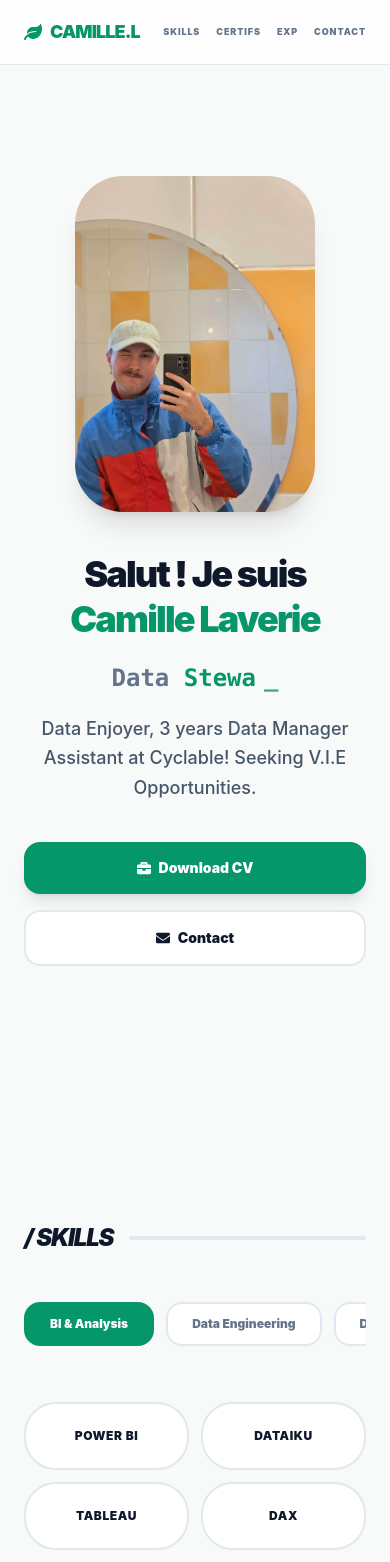
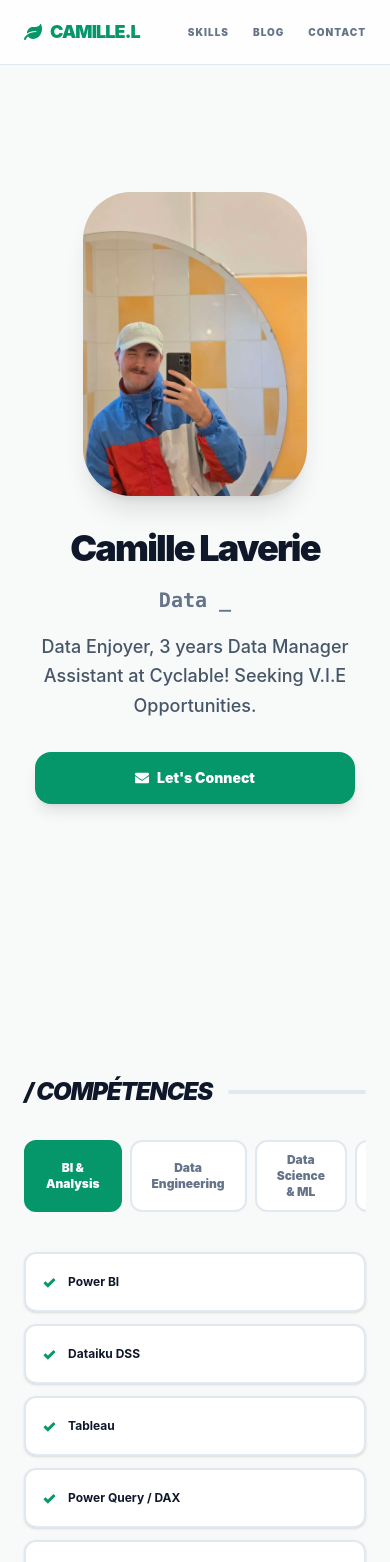
Before and after one commit to CamilleLV/portfolio-camille-laverie, a React (Vite) app: page / in a window 390 px wide. Shown: the top 1562 px of the page. Built offline with nearby package versions, Linux system fonts and the light colour scheme; the HTML template or start-up script is replaced by a standard one.

Commit message:
Feat: Restructuration des données JSON et module Blog ajouté

```diff
--- a/src/App.jsx
+++ b/src/App.jsx
@@ -1,49 +1,15 @@
 import React, { useState, useEffect } from 'react';
 import {
-  FaDatabase, FaChartPie, FaBrain, FaUsers, FaGraduationCap, FaBriefcase,
-  FaCode, FaLeaf, FaEnvelope, FaTrophy, FaAward, FaSearchPlus, FaTimes
+  FaBriefcase, FaCode, FaLeaf, FaEnvelope, FaCalendarAlt,
+  FaClock, FaArrowLeft
 } from "react-icons/fa";
 
-// --- DONNÉES ---
+// 🔹 IMPORTATION DU FICHIER JSON ET DU HUB D'ARTICLES
+import portfolioData from './portfolioData.json';
+import { postContents } from './posts';
+
 const images = ["images/profile1.png", "images/profile2.png", "images/profile3.png"];
 const typewriterWords = ["Engineer", "Analyst", "Steward", "Enthusiast"];
-
-const certifications = [
-  {
-    title: "Learning AI Through Visualization",
-    org: "Columbia+",
-    image: "images/certif_columbia_IA.png",
-    skills: ["Machine Learning", "LLMs"]
-  },
-  {
-    title: "TOEIC (800/990)",
-    org: "ETS",
-    image: "images/TOEIC.png",
-    skills: ["English", "Professional"]
-  },
-  {
-    title: "EuroGames Academy Program",
-    org: "EuroGames Lyon 2025",
-    image: "images/EuroGames_Lyon2025.png",
-    skills: ["Inclusivity", "Management"]
-  }
-];
-
-const skillCategories = [
-  { id: "bi", label: "BI & Analysis", skills: ["Power BI", "Dataiku", "Tableau", "DAX", "ETL"] },
-  { id: "eng", label: "Data Engineering", skills: ["SQL", "NoSQL", "Snowflake", "Modeling", "HiveQL"] },
-  { id: "ds", label: "Data Science", skills: ["Python", "Machine Learning", "NLP", "Pipelines", "KNIME"] }
-];
-
-const experience = [
-  {
-    title: "Data Manager Assistant",
-    company: "Cyclable",
-    period: "Aug 2023 — Today",
-    desc: "Audit et nettoyage de bases de données, automatisation de process (API, MAKE), support ERP CeGid.",
-    tags: ["Excel", "Python", "SQL", "API", "Make"]
-  }
-];
 
 function App() {
   const [imgIdx, setImgIdx] = useState(0);
@@ -52,7 +18,9 @@ function App() {
   const [charIdx, setCharIdx] = useState(0);
   const [isDeleting, setIsDeleting] = useState(false);
   const [activeSkillCat, setActiveSkillCat] = useState("bi");
-  const [selectedCert, setSelectedCert] = useState(null);
+
+  // Contient l'objet de métadonnées de l'article actif + son contenu injecté
+  const [activeArticle, setActiveArticle] = useState(null);
 
   useEffect(() => {
     const interval = setInterval(() => setImgIdx(idx => (idx + 1) % images.length), 5000);
@@ -79,139 +47,165 @@ function App() {
     return () => clearTimeout(timer);
   }, [charIdx, isDeleting, wordIdx]);
 
+  // Fonction pour ouvrir un article en liant les métadonnées du JSON et son fichier de contenu
+  const handleOpenArticle = (post) => {
+    const content = postContents[post.id] || [];
+    setActiveArticle({ ...post, content });
+    window.scrollTo(0, 0);
+  };
+
   return (
     <div className="min-h-screen bg-[#F8FAF9] text-[#1A2E26] selection:bg-[#059669] selection:text-white font-sans overflow-x-hidden">
-
-      {/* LIGHTBOX POUR LES CERTIFICATIONS */}
-      {selectedCert && (
-        <div className="fixed inset-0 z-[100] bg-black/90 backdrop-blur-sm flex items-center justify-center p-4 md:p-10" onClick={() => setSelectedCert(null)}>
-          <button className="absolute top-6 right-6 text-white text-3xl hover:text-[#059669] transition-colors"><FaTimes /></button>
-          <img src={selectedCert.image} alt={selectedCert.title} className="max-w-full max-h-full rounded-lg shadow-2xl object-contain animate-in zoom-in-95 duration-300" />
-        </div>
-      )}
 
       {/* HEADER */}
       <nav className="fixed top-0 w-full z-50 bg-white/80 backdrop-blur-xl border-b border-[#E2E8F0]">
         <div className="max-w-3xl mx-auto px-6 h-16 flex items-center justify-between">
-          <span className="font-black flex items-center gap-2 text-[#059669] text-lg uppercase tracking-tighter"><FaLeaf /> Camille.L</span>
-          <div className="flex gap-4 md:gap-6 text-[9px] md:text-[10px] font-black text-[#64748B] uppercase tracking-widest">
-            <a href="#skills" className="hover:text-[#059669]">Skills</a>
-            <a href="#certifs" className="hover:text-[#059669]">Certifs</a>
-            <a href="#exp" className="hover:text-[#059669]">Exp</a>
+          <span onClick={() => setActiveArticle(null)} className="cursor-pointer font-black text-[#059669] text-lg uppercase tracking-tighter flex items-center gap-2">
+            <FaLeaf /> Camille.L
+          </span>
+          <div className="flex gap-6 text-[10px] font-black text-[#64748B] uppercase tracking-widest">
+            <a href="#skills" onClick={() => setActiveArticle(null)} className="hover:text-[#059669]">Skills</a>
+            <a href="#blog" className="hover:text-[#059669]">Blog</a>
             <a href="#contact" className="hover:text-[#059669]">Contact</a>
           </div>
         </div>
       </nav>
 
-      <main className="max-w-2xl mx-auto px-6 pt-24 pb-24 space-y-24 md:space-y-32">
+      <main className="max-w-2xl mx-auto px-6 pt-28 pb-24 space-y-28">
 
+        {!activeArticle ? (
+          <>
             {/* HERO SECTION */}
-        <section id="intro" className="flex flex-col items-center text-center space-y-10">
-          <div className="relative w-60 h-[21rem] rounded-[3rem] overflow-hidden shadow-xl bg-slate-200">
+            <section id="intro" className="flex flex-col items-center text-center space-y-8">
+              <div className="relative w-56 h-[19rem] rounded-[3rem] overflow-hidden shadow-xl bg-slate-200">
                 {images.map((src, i) => (
                   <img key={i} src={src} alt="Profile" className={`absolute inset-0 w-full h-full object-cover transition-opacity duration-1000 ${imgIdx === i ? 'opacity-100' : 'opacity-0'}`} />
                 ))}
               </div>
               <div className="space-y-4">
-            <h1 className="text-4xl md:text-6xl font-black tracking-tighter leading-tight text-[#0F172A]">Salut ! Je suis <span className="text-[#059669]">Camille Laverie</span></h1>
-            <div className="h-10 flex items-center justify-center">
-              <span className="text-2xl md:text-3xl font-mono font-bold text-[#64748B]">Data <span className="text-[#059669]">{currentText}</span><span className="animate-pulse ml-2 text-[#059669]">_</span></span>
+                <h1 className="text-4xl md:text-5xl font-black tracking-tighter text-[#0F172A]">{portfolioData.profile.name}</h1>
+                <div className="h-8 flex items-center justify-center">
+                  <span className="text-xl md:text-2xl font-mono font-bold text-[#64748B]">Data <span className="text-[#059669]">{currentText}</span>_</span>
                 </div>
-            <p className="text-[#475569] leading-relaxed text-lg md:text-xl font-medium max-w-lg mx-auto">Data Enjoyer, 3 years Data Manager Assistant at Cyclable! Seeking V.I.E Opportunities.</p>
+                <p className="text-[#475569] leading-relaxed text-lg font-medium max-w-md mx-auto">
+                  {portfolioData.profile.description}
+                </p>
               </div>
-          <div className="flex flex-col sm:flex-row gap-4 justify-center w-full max-w-sm">
-            <a href="resume.pdf" download className="flex items-center justify-center gap-2 bg-[#059669] text-white px-8 py-4 rounded-2xl font-black text-sm transition-all shadow-lg active:scale-95 flex-1"><FaBriefcase /> Download CV</a>
-            <a href="#contact" className="flex items-center justify-center gap-2 bg-white border-2 border-[#E2E8F0] text-[#0F172A] px-8 py-4 rounded-2xl font-black text-sm transition-all active:scale-95 flex-1"><FaEnvelope /> Contact</a>
+              <div className="flex gap-4 justify-center w-full max-w-xs">
+                <a href="#contact" className="flex items-center justify-center gap-2 bg-[#059669] hover:bg-[#047857] text-white w-full py-4 rounded-2xl font-black text-sm transition-all shadow-lg active:scale-95">
+                  <FaEnvelope /> Let's Connect
+                </a>
               </div>
             </section>
 
-        {/* SECTION SKILLS */}
-        <section id="skills" className="space-y-12">
+            {/* SKILLS SECTION */}
+            <section id="skills" className="space-y-8">
               <div className="flex items-center gap-4">
-            <h2 className="text-2xl md:text-3xl font-black tracking-tighter uppercase italic text-[#0F172A]">/ Skills</h2>
+                <h2 className="text-2xl md:text-3xl font-black tracking-tighter uppercase italic text-[#0F172A]">/ Compétences</h2>
                 <div className="h-1 flex-1 bg-[#E2E8F0] rounded-full"></div>
               </div>
-          <div className="flex overflow-x-auto gap-3 pb-2 no-scrollbar">
-            {skillCategories.map(cat => (
-              <button key={cat.id} onClick={() => setActiveSkillCat(cat.id)} className={`flex items-center gap-2 px-6 py-3 rounded-2xl font-black whitespace-nowrap transition-all text-xs border-2 ${activeSkillCat === cat.id ? 'bg-[#059669] border-[#059669] text-white' : 'bg-white border-[#E2E8F0] text-[#64748B]'}`}>{cat.label}</button>
+              <div className="flex overflow-x-auto gap-2 pb-2 no-scrollbar">
+                {portfolioData.skillCategories.map(cat => (
+                  <button key={cat.id} onClick={() => setActiveSkillCat(cat.id)} className={`px-5 py-2.5 rounded-xl font-black text-xs border-2 transition-all ${activeSkillCat === cat.id ? 'bg-[#059669] border-[#059669] text-white' : 'bg-white border-[#E2E8F0] text-[#64748B]'}`}>{cat.label}</button>
                 ))}
               </div>
-          <div className="grid grid-cols-2 md:grid-cols-3 gap-3">
-            {skillCategories.find(c => c.id === activeSkillCat).skills.map(skill => (
-              <div key={skill} className="bg-white border-2 border-[#E2E8F0] p-6 rounded-[2rem] flex flex-col items-center justify-center text-center hover:border-[#059669] transition-all group">
-                <span className="font-black text-xs uppercase tracking-wider text-[#0F172A]">{skill}</span>
+              <div className="grid grid-cols-1 sm:grid-cols-2 gap-3">
+                {portfolioData.skillCategories.find(c => c.id === activeSkillCat).skills.map(skill => (
+                  <div key={skill} className="bg-white border-2 border-[#E2E8F0] p-4 rounded-xl flex items-center gap-3 shadow-sm">
+                    <span className="text-[#059669] font-black">✓</span>
+                    <span className="font-bold text-xs md:text-sm text-[#0F172A]">{skill}</span>
                   </div>
                 ))}
               </div>
             </section>
+          </>
+        ) : null}
 
-        {/* SECTION CERTIFICATIONS */}
-        <section id="certifs" className="space-y-12">
+        {/* SECTION BLOG */}
+        <section id="blog" className="space-y-8">
+          {!activeArticle ? (
+            <>
               <div className="flex items-center gap-4">
-            <h2 className="text-2xl md:text-3xl font-black tracking-tighter uppercase italic text-[#0F172A]">/ Certifications</h2>
-            <div className="h-1 flex-1 bg-[#E2E8F0] rounded-full"></div>
-          </div>
-          <div className="grid grid-cols-1 md:grid-cols-2 gap-6">
-            {certifications.map((cert, i) => (
-              <div key={i} className="bg-white border-2 border-[#E2E8F0] p-4 rounded-[2.5rem] flex flex-col gap-4 hover:border-[#059669] transition-all group cursor-pointer" onClick={() => setSelectedCert(cert)}>
-                <div className="relative aspect-[33/25] overflow-hidden rounded-2xl bg-slate-50 border border-slate-100 flex items-center justify-center">
-                  <img src={cert.image} alt={cert.title} className="w-full h-full object-cover group-hover:scale-105 transition-transform duration-500" />
-                  <div className="absolute inset-0 bg-black/0 group-hover:bg-black/20 transition-all flex items-center justify-center opacity-0 group-hover:opacity-100">
-                    <FaSearchPlus className="text-white text-2xl" />
-                  </div>
-                </div>
-                <div className="px-2 space-y-1">
-                  <h3 className="font-black text-sm text-[#0F172A] leading-tight">{cert.title}</h3>
-                  <p className="text-[#059669] font-bold text-[10px] uppercase tracking-widest">{cert.org}</p>
-                </div>
-              </div>
-            ))}
-          </div>
-        </section>
-
-        {/* SECTION EXPERIENCE */}
-        <section id="exp" className="space-y-12">
-          <div className="flex items-center gap-4">
-            <h2 className="text-2xl md:text-3xl font-black tracking-tighter uppercase italic text-[#0F172A]">/ Experience</h2>
+                <h2 className="text-2xl md:text-3xl font-black tracking-tighter uppercase italic text-[#0F172A]">/ Blog & Tutos</h2>
                 <div className="h-1 flex-1 bg-[#E2E8F0] rounded-full"></div>
               </div>
               <div className="space-y-6">
-            {experience.map((exp, i) => (
-              <div key={i} className="bg-white border-2 border-[#E2E8F0] p-8 rounded-[3rem] space-y-4 shadow-sm relative overflow-hidden">
-                <div className="flex justify-between items-start border-b border-slate-100 pb-4">
-                  <div>
-                    <h3 className="font-black text-xl text-[#0F172A]">{exp.title}</h3>
-                    <p className="text-[#059669] font-bold text-xs uppercase tracking-widest">{exp.company}</p>
+                {portfolioData.blogPosts.map((post) => (
+                  <article key={post.id} onClick={() => handleOpenArticle(post)} className="bg-white border-2 border-[#E2E8F0] p-6 rounded-[2rem] space-y-4 hover:border-[#059669] transition-all group cursor-pointer shadow-sm">
+                    <div className="flex gap-4 text-[10px] font-black text-[#64748B] uppercase tracking-wider">
+                      <span className="bg-slate-100 px-2 py-1 rounded text-[#059669]">{post.category}</span>
+                      <span className="flex items-center gap-1"><FaCalendarAlt /> {post.date}</span>
                     </div>
-                  <span className="text-[10px] font-black text-[#94A3B8] bg-slate-50 px-3 py-1 rounded-full uppercase italic">{exp.period}</span>
+                    <h3 className="font-black text-xl text-[#0F172A] group-hover:text-[#059669] transition-colors">{post.title}</h3>
+                    <p className="text-[#475569] text-sm font-medium leading-relaxed">{post.summary}</p>
+                    <div className="flex gap-2">
+                      {post.tags.map(t => <span key={t} className="text-[9px] font-black text-slate-400">#{t}</span>)}
                     </div>
-                <p className="text-[#475569] text-sm leading-relaxed font-medium">{exp.desc}</p>
-                <div className="flex flex-wrap gap-2 pt-2">
-                  {exp.tags.map(t => <span key={t} className="bg-emerald-50 text-[9px] font-black px-3 py-1.5 rounded-full text-[#059669] uppercase tracking-tighter">{t}</span>)}
+                  </article>
+                ))}
+              </div>
+            </>
+          ) : (
+            /* --- VUE ARTICLE SEUL --- */
+            <div className="space-y-6 animate-in fade-in duration-300">
+              <button onClick={() => setActiveArticle(null)} className="flex items-center gap-2 text-xs font-black uppercase text-[#64748B] hover:text-[#059669] transition-colors pb-4">
+                <FaArrowLeft /> Retour aux articles
+              </button>
+
+              <div className="space-y-2">
+                <span className="bg-[#E0F2FE] text-[#0369A1] font-black text-[10px] px-3 py-1 rounded-full uppercase tracking-wider">{activeArticle.category}</span>
+                <h1 className="text-3xl md:text-4xl font-black tracking-tighter text-[#0F172A] leading-tight">{activeArticle.title}</h1>
+                <div className="flex gap-4 text-xs font-bold text-[#94A3B8] pt-2">
+                  <span>{activeArticle.date}</span>
+                  <span>•</span>
+                  <span className="flex items-center gap-1"><FaClock /> {activeArticle.readTime}</span>
                 </div>
               </div>
-            ))}
+
+              {/* Rendu dynamique selon la police de l'article */}
+              <div className={`space-y-6 text-[#334155] leading-relaxed text-base md:text-lg ${activeArticle.fontFamily}`}>
+                {activeArticle.content.map((block, index) => {
+                  if (block.type === "paragraph") {
+                    return <p key={index} className="font-medium">{block.text}</p>;
+                  }
+                  if (block.type === "heading") {
+                    return <h2 key={index} className="text-xl md:text-2xl font-black tracking-tight text-[#0F172A] pt-4">{block.text}</h2>;
+                  }
+                  if (block.type === "image") {
+                    return (
+                      <div key={index} className="space-y-2 py-2">
+                        <div className="rounded-2xl overflow-hidden border border-[#E2E8F0] bg-white p-2 shadow-sm">
+                          <img src={block.src} alt={block.alt} className="w-full h-auto object-cover rounded-xl" />
                         </div>
+                        {block.caption && <p className="text-center text-xs font-bold text-[#94A3B8] italic">{block.caption}</p>}
+                      </div>
+                    );
+                  }
+                  return null;
+                })}
+              </div>
+
+              <button onClick={() => { setActiveArticle(null); window.scrollTo(0,0); }} className="flex items-center gap-2 text-xs font-black uppercase bg-white border-2 border-[#E2E8F0] px-5 py-3 rounded-xl hover:border-[#059669] transition-colors mt-8">
+                <FaArrowLeft /> Fermer l'article
+              </button>
+            </div>
+          )}
         </section>
 
         {/* SECTION CONTACT */}
-        <section id="contact" className="pb-12">
-          <div className="bg-[#0F172A] rounded-[3.5rem] p-10 md:p-14 text-white space-y-12 shadow-2xl relative overflow-hidden">
-            <h2 className="text-5xl font-black tracking-tighter italic leading-none">Parlons de <br/> vos données.</h2>
-            <div className="flex flex-col lg:flex-row gap-10 items-start justify-between border-t border-white/10 pt-12">
-              <a href={`mailto:camille.laverie@gmail.com`} className="text-xl md:text-2xl font-black hover:text-[#059669] transition-all flex items-center gap-4 break-all underline decoration-[#059669] underline-offset-8 decoration-4"><FaEnvelope /> camille.laverie@gmail.com</a>
-              <div className="flex gap-6 self-end lg:self-center">
-                <a href="https://linkedin.com/in/camillelaverie" className="p-5 bg-white/5 rounded-3xl hover:bg-[#059669] transition-all active:scale-90"><FaBriefcase className="text-2xl" /></a>
-                <a href="https://github.com/CamilleLV" className="p-5 bg-white/5 rounded-3xl hover:bg-[#059669] transition-all active:scale-90"><FaCode className="text-2xl" /></a>
+        <section id="contact" className="pt-12">
+          <div className="bg-[#0F172A] rounded-[2.5rem] p-8 md:p-10 text-white space-y-8 shadow-xl">
+            <h2 className="text-3xl font-black tracking-tighter italic">Parlons de vos projets.</h2>
+            <div className="flex flex-col sm:flex-row gap-6 justify-between items-start sm:items-center border-t border-white/10 pt-8 text-sm font-bold">
+              <a href={`mailto:${portfolioData.profile.email}`} className="hover:text-[#059669] transition-colors underline underline-offset-4">{portfolioData.profile.email}</a>
+              <div className="flex gap-4">
+                <a href={portfolioData.profile.linkedin} className="text-slate-400 hover:text-white">LinkedIn</a>
+                <a href={portfolioData.profile.github} className="text-slate-400 hover:text-white">GitHub</a>
               </div>
             </div>
           </div>
         </section>
       </main>
-
-      <footer className="text-center py-20 text-[10px] text-[#94A3B8] font-black uppercase tracking-[0.4em] border-t border-[#E2E8F0]">© 2026 — Camille Laverie — Carbon Optimized</footer>
-
-      <style>{`.no-scrollbar::-webkit-scrollbar { display: none; } .no-scrollbar { -ms-overflow-style: none; scrollbar-width: none; }`}</style>
     </div>
   );
 }
--- /dev/null
+++ b/src/portfolioData.json
@@ -0,0 +1,54 @@
+{
+  "profile": {
+    "name": "Camille Laverie",
+    "role": "Data Professional",
+    "description": "Data Enjoyer, 3 years Data Manager Assistant at Cyclable! Seeking V.I.E Opportunities.",
+    "email": "camille.laverie@gmail.com",
+    "linkedin": "https://linkedin.com/in/camillelaverie",
+    "github": "https://github.com/CamilleLV"
+  },
+  "skillCategories": [
+    {
+      "id": "bi",
+      "label": "BI & Analysis",
+      "skills": ["Power BI", "Dataiku DSS", "Tableau", "Power Query / DAX", "Dataflow / ETL", "Data Analysis"]
+    },
+    {
+      "id": "eng",
+      "label": "Data Engineering",
+      "skills": ["SQL / MySQL / PL-SQL", "HiveQL", "MongoDB", "Cassandra", "Snowflake", "Data Modeling & Management"]
+    },
+    {
+      "id": "ds",
+      "label": "Data Science & ML",
+      "skills": ["Python", "KNIME", "Machine Learning", "Statistical Data Analysis", "LLaMA (AI / NLP)", "Data Pipeline Architecture"]
+    },
+    {
+      "id": "soft",
+      "label": "Project & Soft Skills",
+      "skills": ["Project Management", "Agile / Scrum", "Public Speaking", "Business English (TOEIC 900)"]
+    }
+  ],
+  "blogPosts": [
+    {
+      "id": "pipeline-sirene-airflow",
+      "title": "Bâtir un pipeline SIRENE avec Airflow et Docker",
+      "category": "Data Engineering",
+      "date": "18 Mai 2026",
+      "readTime": "6 min",
+      "summary": "Découvrez comment orchestrer un pipeline de nettoyage et de qualité de données de bout en bout.",
+      "tags": ["Airflow", "Docker", "Python"],
+      "fontFamily": "font-mono"
+    },
+    {
+      "id": "optimisation-dax-powerbi",
+      "title": "Top 5 des optimisations DAX pour grands volumes",
+      "category": "Business Intelligence",
+      "date": "12 Mai 2026",
+      "readTime": "4 min",
+      "summary": "Retour d'expérience sur la réduction des temps de calcul de modèles Power BI complexes.",
+      "tags": ["Power BI", "DAX", "Performance"],
+      "fontFamily": "font-sans"
+    }
+  ]
+}
--- /dev/null
+++ b/src/posts/index.js
@@ -0,0 +1,7 @@
+import { pipelineSireneAirflowContent } from './pipeline-sirene-airflow';
+import { optimisationDaxPowerbiContent } from './optimisation-dax-powerbi';
+
+export const postContents = {
+  "pipeline-sirene-airflow": pipelineSireneAirflowContent,
+  "optimisation-dax-powerbi": optimisationDaxPowerbiContent
+};
--- /dev/null
+++ b/src/posts/optimisation-dax-powerbi.js
@@ -0,0 +1,5 @@
+export const optimisationDaxPowerbiContent = [
+  { type: "paragraph", text: "Lorsque les tables dépassent plusieurs millions de lignes, la manière de rédiger vos mesures DAX peut paralyser vos rapports ou faire exploser l'usage mémoire." },
+  { type: "heading", text: "1. Privilégiez les variables (VAR)" },
+  { type: "paragraph", text: "L'utilisation de variables permet d'éviter l'évaluation multiple d'une même expression au sein du moteur de calcul VertiPaq." }
+];
--- /dev/null
+++ b/src/posts/pipeline-sirene-airflow.js
@@ -0,0 +1,6 @@
+export const pipelineSireneAirflowContent = [
+  { type: "paragraph", text: "L'orchestration de pipelines de données volumineuses demande une infrastructure résiliente. Dans ce tutoriel, nous allons automatiser la récupération du dataset SIRENE." },
+  { type: "image", src: "images/certif_columbia_IA.png", alt: "Aperçu pipeline", caption: "Schéma d'intégration des flux de données." },
+  { type: "heading", text: "Pourquoi choisir Airflow et Docker ?" },
+  { type: "paragraph", text: "Docker garantit l'isolement de nos scripts de nettoyage (Pandas/SQL), tandis qu'Airflow gère les alertes en cas d'échec et la reprise des tâches (retries)." }
+];
```
Lines whose indentation alone changed are shown as unchanged.
